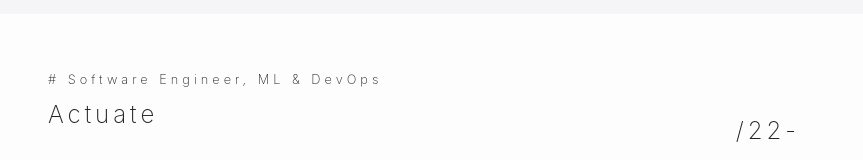
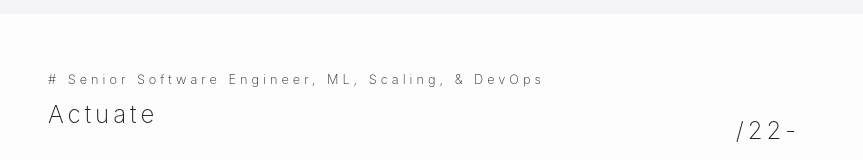
Before and after one commit to MikeAleksa/PersonalWebsiteNextJS, a Next.js app: page / in a window 1280 px wide. Shown: the part 786-946 px from the top of the page, without its empty margins (208-1071 px from the left). Built offline with nearby package versions, Linux system fonts and the light colour scheme.

Commit message:
Update Experience.tsx

```diff
--- a/components/Experience.tsx
+++ b/components/Experience.tsx
@@ -5,7 +5,7 @@
     <ExperienceItem
       entity="Actuate"
       link="https://actuate.ai"
-      position="Software Engineer, ML &amp; DevOps"
+      position="Senior Software Engineer, ML, Scaling, &amp; DevOps"
       timeframe="/22-"
     />
     <ExperienceItem
```
